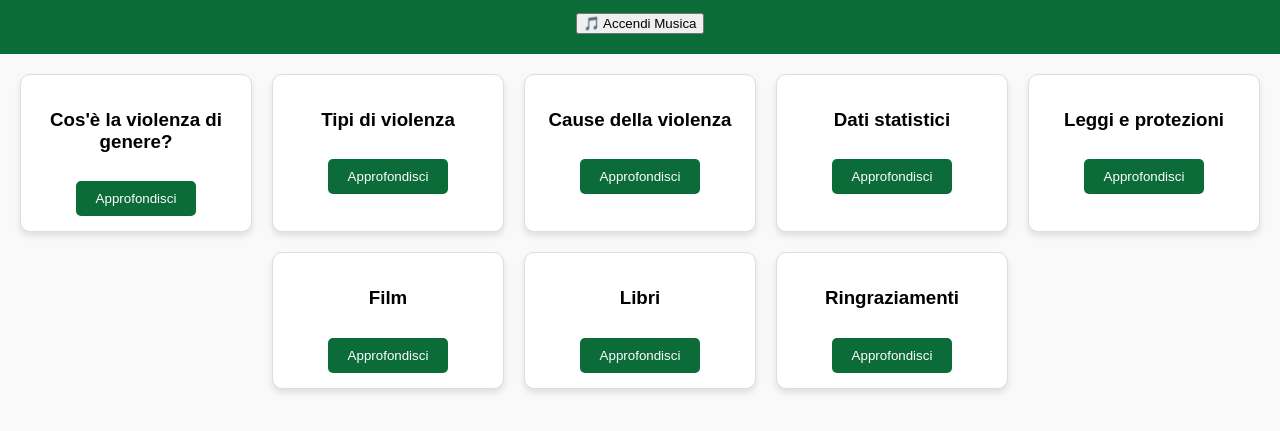
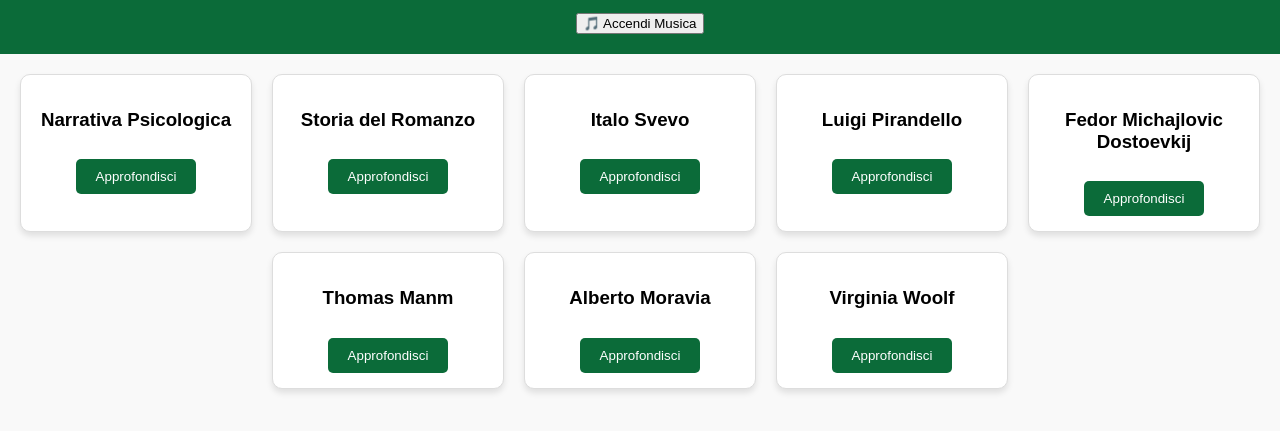
Before and after one commit to NonVale09/romanzo-psicologico, a plain HTML site: page index.html in a window 1280 px wide. Shown: the part 121-552 px from the top of the page. Drawn offline with Linux system fonts and the light colour scheme.

Commit message:
Update index.html

```diff
--- a/index.html
+++ b/index.html
@@ -95,35 +95,35 @@
     <div class="container">
         <!-- Riquadri tematici -->
         <div class="card">
-            <h3>Cos'è la violenza di genere?</h3>
+            <h3>Narrativa Psicologica</h3>
             <button onclick="openModal('content1')">Approfondisci</button>
         </div>
         <div class="card">
-            <h3>Tipi di violenza</h3>
+            <h3>Storia del Romanzo</h3>
             <button onclick="openModal('content2')">Approfondisci</button>
         </div>
         <div class="card">
-            <h3>Cause della violenza</h3>
+            <h3>Italo Svevo</h3>
             <button onclick="openModal('content3')">Approfondisci</button>
         </div>
         <div class="card">
-            <h3>Dati statistici</h3>
+            <h3>Luigi Pirandello</h3>
             <button onclick="openModal('content4')">Approfondisci</button>
         </div>
         <div class="card">
-            <h3>Leggi e protezioni</h3>
+            <h3>Fedor Michajlovic Dostoevkij</h3>
             <button onclick="openModal('content5')">Approfondisci</button>
         </div>
         <div class="card">
-            <h3>Film</h3>
+            <h3>Thomas Manm</h3>
             <button onclick="openModal('content6')">Approfondisci</button>
         </div>
         <div class="card">
-            <h3>Libri</h3>
+            <h3>Alberto Moravia</h3>
             <button onclick="openModal('content7')">Approfondisci</button>
         </div>
         <div class="card">
-            <h3>Ringraziamenti</h3>
+            <h3>Virginia Woolf</h3>
             <button onclick="openModal('content8')">Approfondisci</button>
         </div>
     </div>
@@ -131,7 +131,7 @@
     <!-- Modali -->
     <div id="content1" class="modal">
         <div class="modal-content">
-            <h2>Cos'è la violenza di genere?</h2>
+            <h2>Narrativa Psicologica</h2>
             <p> ✯ La <b><u>violenza di genere</u></b> è una forma di abuso <i>fisico</i>, <i>psicologico</i>, <i>sessuale</i> o <i>economico</i> che viene esercitato contro le donne a causa del loro genere. </p>
 <p> ✯ È una dinamica <i>diffusa</i> nella maggior parte delle popolazioni mondiali, e affonda le radici in concetti appartenenti ad un passato lontano, che vengono purtroppo mantenuti in vita da stereotipi, pregiudizi, atteggiamenti e schemi sociali. </p>
 <p>(Questo tipo di violenza può avvenire in diversi contesti: familiare, sociale, lavorativo e pubblico.) </p>
@@ -140,7 +140,7 @@
     </div>
     <div id="content2" class="modal">
         <div class="modal-content">
-            <h2>Tipi di violenza</h2>
+            <h2>Storia del Romanzo</h2>
             <p> ✯ <b>Violenza domestica</b>: Maltrattamenti fisici, psicologici, economici e sessuali all'interno del contesto familiare. </p>
             <p> ✯ <b>Stalking</b>: Comportamenti di persecuzione e molestia reiterata che causano ansia e paura nella vittima. </p>
             <p> ✯ <b>Violenza sessuale</b>: Ogni forma di contatto sessuale non consensuale. </p>
@@ -153,7 +153,7 @@
     </div>
     <div id="content3" class="modal">
         <div class="modal-content">
-            <h2>Cause della violenza</h2>
+            <h2>Italo Svevo</h2>
             <p> ✯ Dato che viviamo in una società che per secoli è stata dominata dall’<b>ideologia</b> secondo cui il <b>sesso maschile è quello dominante</b> e le donne devono in qualche modo restare subordinate agli uomini perché essi possano conservare la loro posizione di privilegio, ogni atto che venga visto come una minaccia allo status quo e all’egemonia del sesso dominante viene represso attraverso atteggiamenti che possono variare dallo sminuire la situazione fino all’aggressione fisica.  </p>
             <p> ✯ Non si tratta, quindi, soltanto di <i>punire</i> quello che viene vissuto come un affronto dall’uomo di turno, ma di <i><b>proteggere un sistema di convinzioni e convenzioni che è alla base della comunità stessa</i></b>. </p>
             <p> ✯ La messa in atto di queste pratiche repressive è talmente accettata a livello inconscio che <b>spesso la colpa ricade sulle vittime stesse</b>, sottoposte a umilianti interrogatori sul proprio comportamento o sul proprio stato mentale come fossero concause dell’aggressione subita. </p>
@@ -162,7 +162,7 @@
     </div>
     <div id="content4" class="modal">
         <div class="modal-content">
-            <h2>Dati statistici</h2>
+            <h2>Luigi Pirandello</h2>
             <p> <b>✯  Violenza Fisica e Sessuale</b>: </p>
             <p> - <b> 31.5% </b> delle donne tra i 16 e i 70 anni ha dichiarato di aver subito una qualche forma di violenza fisica o sessuale nel corso della propria vita. </p>
             <br>
@@ -185,7 +185,7 @@
     </div>
     <div id="content5" class="modal">
         <div class="modal-content">
-            <h2>Leggi e protezioni</h2>
+            <h2>Fedor Michajlovic Dostoevkij</h2>
             <p> ✯ <b>Ordine di protezione</b> : Misura cautelare che interdice il violento dall'avvicinarsi alla vittima e ai luoghi da lei frequentati. </p>
             <p> ✯ <b>Denuncia e procedimenti penali</b>: La vittima può denunciare il reato alle autorità competenti, avviando un procedimento penale contro l'aggressore. </p>
             <p> ✯ <b>Centri antiviolenza</b>: Strutture dedicate a fornire supporto psicologico, legale e sociale alle vittime di violenza. </p>
@@ -198,7 +198,7 @@
     </div>
     <div id="content6" class="modal">
         <div class="modal-content">
-            <h2>Film</h2>
+            <h2>Thomas Mann</h2>
             <p> FILM:</p>
             <p> 1. "Una donna promettente (Promising Young Woman) (2020)"</p>
             <p> •	Trama: Una giovane donna traumatizzata dalla violenza sessuale subita da una sua amica decide di vendicarsi, mettendo alla prova uomini che tentano di approfittarsi delle donne.</p>
@@ -246,7 +246,7 @@
     </div>
     <div id="content7" class="modal">
         <div class="modal-content">
-            <h2>LIBRI:</h2>
+            <h2>Alberto Moravia</h2>
             <p> Autobiografie e testimonianze: </p>
             <br>
             <p>1. “Stupro: una storia di amore” di Joyce Carol Oates </p>
@@ -276,7 +276,7 @@
     </div>
     <div id="content8" class="modal">
         <div class="modal-content">
-            <h2>Ringraziamenti</h2>
+            <h2>Virginia Woolf</h2>
             <p> ✯ Grazie per aver seguito questa presentazione. Spero che vi abbia fornito una maggiore consapevolezza su questo importante tema. </p>
             <br>
             <p><h5> ✯ Lavoro di <font face="Zapfino"> JiaQi Lin & Vlada Letyka </font></h5></p>
```
